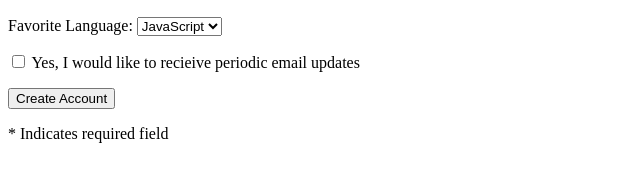
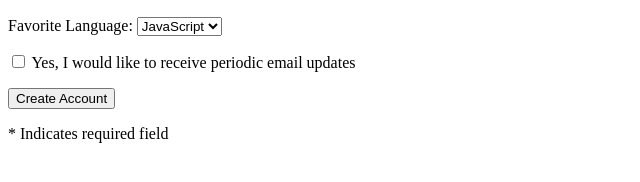
Before and after one commit to ZSorrell/Web_Fund_-2021, a plain HTML site: page registration_form.html in a window 1280 px wide. Shown: the part 460-642 px from the top of the page, 0-640 px from the left. Drawn offline with Linux system fonts and the light colour scheme.

Commit message:
spelling

```diff
--- a/registration_form.html
+++ b/registration_form.html
@@ -49,7 +49,7 @@
         </select></p>
 
         <p><input type="checkbox" name="accept" id="accept">
-            <label for="Yes, I would like to recieive periodic email updates">Yes, I would like to recieive periodic email updates<label>
+            <label for="Yes, I would like to receive periodic email updates">Yes, I would like to receive periodic email updates<label>
         </p>
 
         <input type="submit" value="Create Account" >
```
